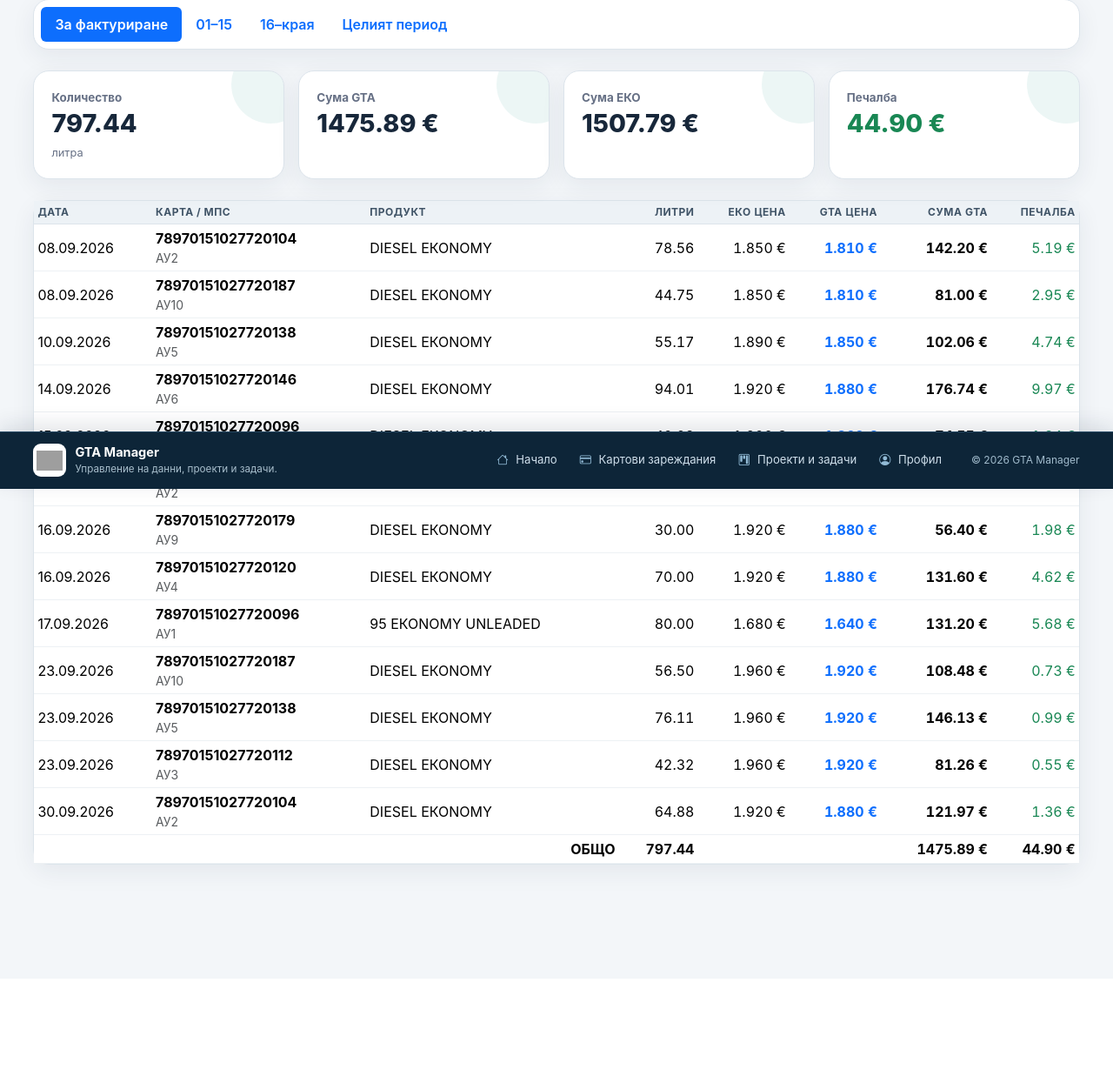
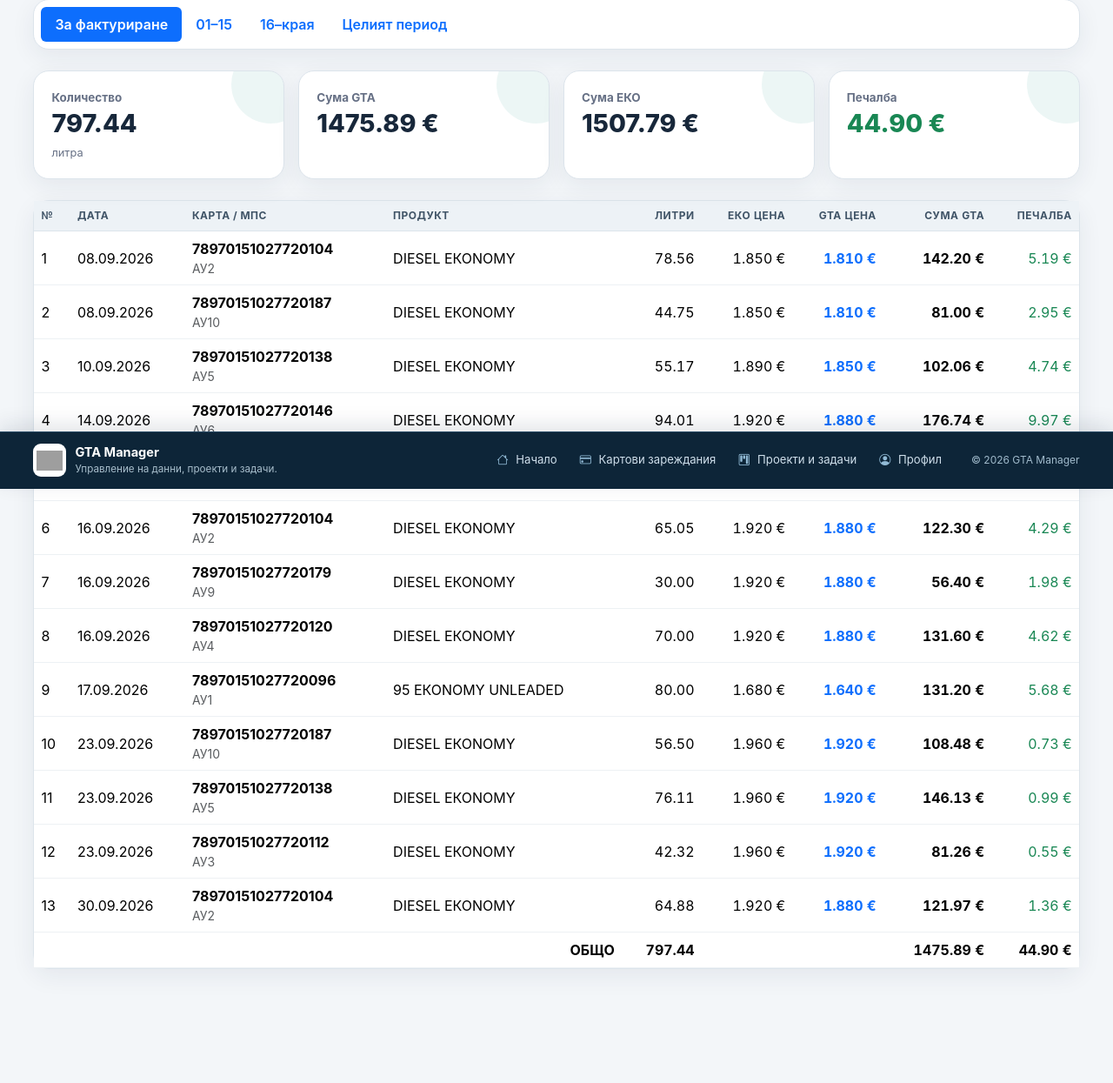
Before and after one commit to plamensve/eko_users, a Django app: page /companies/623/ in a window 1280 px wide. Shown: the part 238-1483 px from the top of the page at 87% size. Before the commit the page ends 1262 px from the top, so only its background shows below. Run offline with Django 5.2, Linux system fonts and the light colour scheme; a user stored in the database is signed in; data comes from the database, SQL or seed files in the repository; some libraries are stand-ins or nearby versions; grey boxes are pictures that could not be loaded.

Commit message:
Add transaction row numbering

```diff
--- a/templates/core/company_transactions.html
+++ b/templates/core/company_transactions.html
@@ -20,13 +20,13 @@
 </div>
 <section class="surface">
   <div class="table-responsive">
-    <table class="table table-hover table-sm">
-      <thead><tr><th>Дата</th><th>Карта / МПС</th><th>Продукт</th><th class="number">Литри</th><th class="currency">ЕКО цена</th><th class="currency">GTA цена</th><th class="currency">Сума GTA</th><th class="currency">Печалба</th></tr></thead>
+    <table class="table table-hover company-transactions-table">
+      <thead><tr><th class="transaction-index">№</th><th>Дата</th><th>Карта / МПС</th><th>Продукт</th><th class="number">Литри</th><th class="currency">ЕКО цена</th><th class="currency">GTA цена</th><th class="currency">Сума GTA</th><th class="currency">Печалба</th></tr></thead>
       <tbody>{% for t in transactions %}<tr>
-        <td>{{ t.date|date:'d.m.Y' }}</td><td><strong>{{ t.card }}</strong><div class="small text-muted">{{ t.vehicle }}</div></td><td>{{ t.material }}{% if not t.has_price %}<div><span class="status-pill warning">Без ценова листа</span></div>{% endif %}</td>
+        <td class="transaction-index">{{ forloop.counter }}</td><td>{{ t.date|date:'d.m.Y' }}</td><td><strong>{{ t.card }}</strong><div class="small text-muted">{{ t.vehicle }}</div></td><td>{{ t.material }}{% if not t.has_price %}<div><span class="status-pill warning">Без ценова листа</span></div>{% endif %}</td>
         <td class="number">{{ t.qty|stringformat:'.2f' }}</td><td class="currency">{{ t.eko_price|stringformat:'.3f' }} €</td><td class="currency fw-bold text-primary">{{ t.gta_price|stringformat:'.3f' }} €</td><td class="currency fw-bold">{{ t.gta_total|stringformat:'.2f' }} €</td><td class="currency {% if t.profit < 0 %}text-danger{% else %}text-success{% endif %}">{{ t.profit|stringformat:'.2f' }} €</td>
-      </tr>{% empty %}<tr><td colspan="8"><div class="empty-state">Няма транзакции за избрания период.</div></td></tr>{% endfor %}</tbody>
-      {% if transactions %}<tfoot><tr class="fw-bold"><td colspan="3" class="text-end">ОБЩО</td><td class="number">{{ total_qty|stringformat:'.2f' }}</td><td></td><td></td><td class="currency">{{ total_gta|stringformat:'.2f' }} €</td><td class="currency">{{ total_profit|stringformat:'.2f' }} €</td></tr></tfoot>{% endif %}
+      </tr>{% empty %}<tr><td colspan="9"><div class="empty-state">Няма транзакции за избрания период.</div></td></tr>{% endfor %}</tbody>
+      {% if transactions %}<tfoot><tr class="fw-bold"><td colspan="4" class="text-end">ОБЩО</td><td class="number">{{ total_qty|stringformat:'.2f' }}</td><td></td><td></td><td class="currency">{{ total_gta|stringformat:'.2f' }} €</td><td class="currency">{{ total_profit|stringformat:'.2f' }} €</td></tr></tfoot>{% endif %}
     </table>
   </div>
 </section>
```
